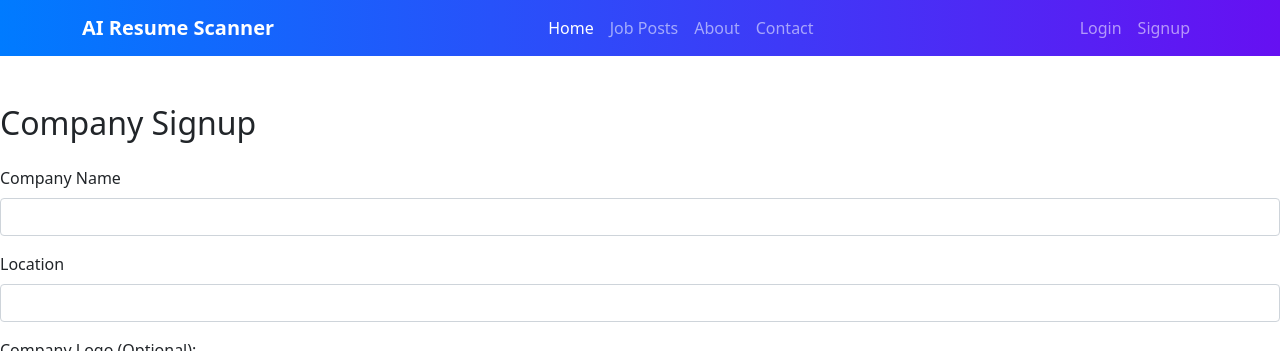
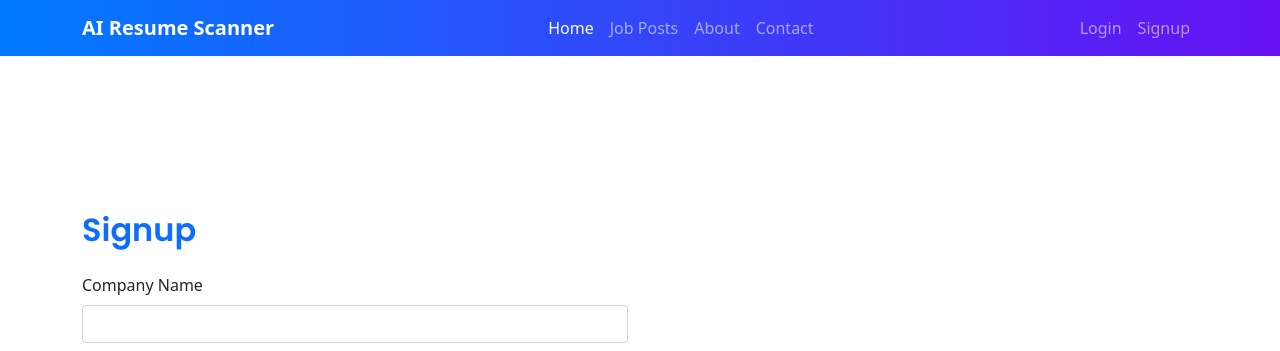
Before and after one commit to nishanlimbuchemjong/AI-Resume-Scanner, a Flask app: page /signup in a window 1280 px wide. Shown: the top 351 px of the page. Run offline with Flask 3, Linux system fonts and the light colour scheme; some libraries are stand-ins or nearby versions.

Commit message:
images displayed on right side and signup form on left side

```diff
--- a/templates/signup.html
+++ b/templates/signup.html
@@ -1,34 +1,60 @@
 {% extends 'base.html' %}
 
-{% block title %}Signup - AI Resume Scanner{% endblock %}
+{% block title %}Company Signup - AI Resume Scanner{% endblock %}
 
 {% block content %}
-<!-- <div class="row justify-content-center">
-    <div class="col-md-6"> -->
-        <h2 class="mt-5">Company Signup</h2>
-        <form action="{{ url_for('signup') }}" method="POST" class="mt-4" enctype="multipart/form-data">
+<div class="container">
+    <div class="row justify-content-center align-items-center vh-100  mt-5">
+        <!-- Left Side: Signup Form -->
+        <div class="col-md-6">
+            <h2 class="mb-4 text-primary fw-bold" style="font-family: 'Poppins', sans-serif;">Signup</h2>
+
+            <form action="{{ url_for('signup') }}" method="POST" enctype="multipart/form-data">
+                <!-- Flash messages -->
+                {% with messages = get_flashed_messages(with_categories=true) %}
+                    {% if messages %}
+                        <div class="alert alert-dismissible fade show {{ messages[0][0] }}" role="alert">
+                            {{ messages[0][1] }}
+                            <button type="button" class="btn-close" data-bs-dismiss="alert" aria-label="Close"></button>
+                        </div>
+                    {% endif %}
+                {% endwith %}
+
                 <div class="mb-3">
                     <label for="company_name" class="form-label">Company Name</label>
                     <input type="text" class="form-control" id="company_name" name="company_name" required>
                 </div>
+
                 <div class="mb-3">
                     <label for="location" class="form-label">Location</label>
                     <input type="text" class="form-control" id="location" name="location" required>
                 </div>
+
                 <div class="mb-3">
-                <label for="company_logo" class="form-label">Company Logo (Optional): </label>
+                    <label for="company_logo" class="form-label">Company Logo (Optional)</label>
                     <input type="file" class="form-control" id="company_logo" name="company_logo" accept="image/*"/>
                 </div>
+
                 <div class="mb-3">
                     <label for="email" class="form-label">Email</label>
                     <input type="email" class="form-control" id="email" name="email" required>
                 </div>
+
                 <div class="mb-3">
                     <label for="password" class="form-label">Password</label>
                     <input type="password" class="form-control" id="password" name="password" required>
                 </div>
-            <button type="submit" class="btn btn-primary">Signup</button>
+
+                <button type="submit" class="btn btn-primary w-100">Sign Up</button>
             </form>
-    <!-- </div>
-</div> -->
+
+            <p class="mt-3 text-center">Already have an account? <a href="{{ url_for('login') }}">Login here</a></p>
+        </div>
+
+        <!-- Right Side: Image -->
+        <div class="col-md-6 d-none d-md-block">
+            <img src="/static/images/sign_up.png" class="img-fluid rounded" alt="Signup">
+        </div>
+    </div>
+</div>
 {% endblock %}
```
Lines whose indentation alone changed are shown as unchanged.
